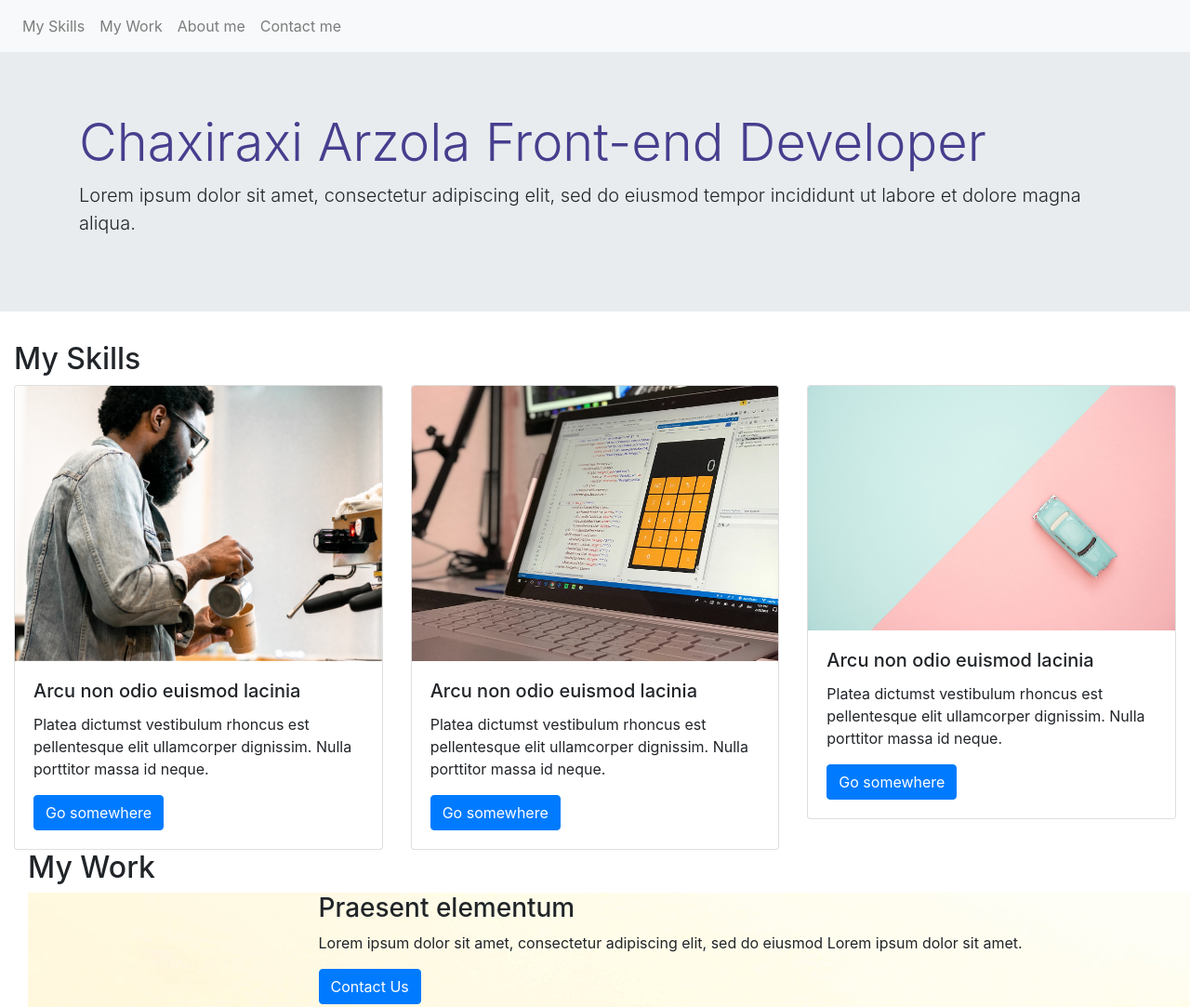
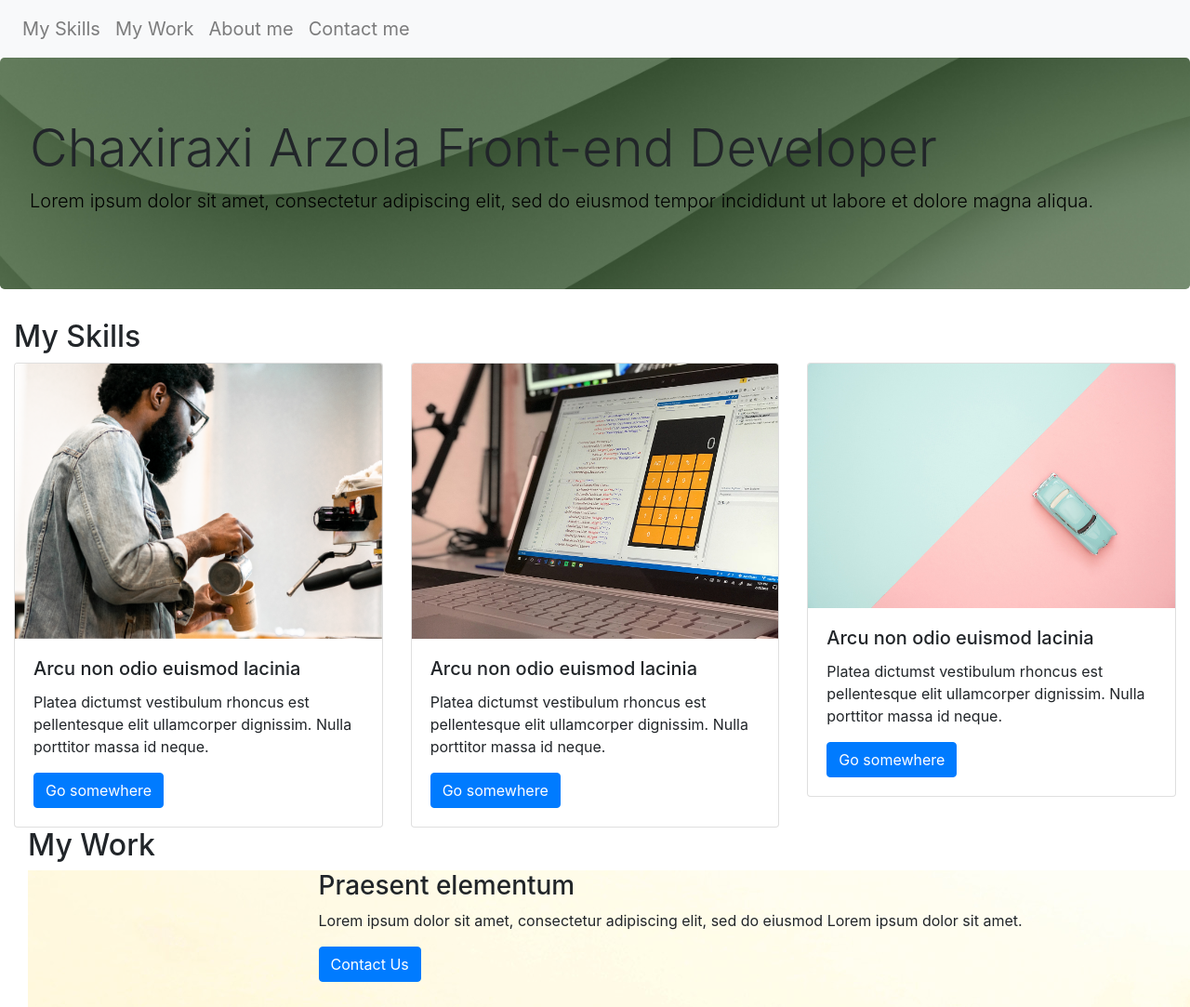
Before and after one commit to Chaxiraxad/Module-3-Challenge, a plain HTML site: page index.html in a window 1280 px wide. Shown: the top 1083 px of the page at 93% size. Drawn offline with nearby package versions, Linux system fonts and the light colour scheme.

Commit message:
add latest files

```diff
--- a/CSS/style.css
+++ b/CSS/style.css
@@ -1,12 +1,31 @@
-h1 {
-    color: rgb(71, 62, 142);
+
+
+.nav-item {
+    font-size: 20px;
+    color: rgb(97, 96, 96);
+
 }
 
-.navbar-brand {
-    font-size: 50px;
-    font-style: italic;
-    color: brown;
+.navbar-nav {
+    display: flex;
+    align-items: flex-start;
+}
 
-
+.display-4, {
+    font-size: 50px ;
+    color: rgb(18, 17, 17);
+    justify-content: center;
 
 }
+
+.lead {
+    color: black;
+   font-size: 20px;
+}
+
+.jumbotron {
+    background-color: transparent;
+    background: url("../images/jumbotron.jpg");
+    background-size: cover;
+    z-index: 10;
+}
--- a/index.html
+++ b/index.html
@@ -9,10 +9,11 @@
 
     <!-- Bootstrap CSS -->
     <link rel="stylesheet" href="https://stackpath.bootstrapcdn.com/bootstrap/4.3.1/css/bootstrap.min.css"
-        integrity="sha384-ggOyR0iXCbMQv3Xipma34MD+dH/1fQ784/j6cY/iJTQUOhcWr7x9JvoRxT2MZw1T" crossorigin="anonymous">
-    <link href="https://fonts.googleapis.com/css?family=Montserrat" rel="stylesheet">
-    <link rel="stylesheet" href="css/style.css">
-    <script src="https://kit.fontawesome.com/yourcode.js" crossorigin="anonymous"></script>
+    integrity="sha384-ggOyR0iXCbMQv3Xipma34MD+dH/1fQ784/j6cY/iJTQUOhcWr7x9JvoRxT2MZw1T" crossorigin="anonymous">
+  <link href="https://fonts.googleapis.com/css?family=Anton|Jura&display=swap" rel="stylesheet">
+  <link rel="stylesheet" href="css/index.css">
+  <link href="CSS/style.css" rel="stylesheet">
+
 
     <title> CA Portofolio</title>
 </head>
@@ -47,12 +48,12 @@
 
     <!-- Jumboyton -->
 
-        <div class="jumbotron jumbotron-fluid">
-  <div class="container">
-    <h1 class="display-4">Chaxiraxi Arzola Front-end Developer</h1>
-    <p class="lead">Lorem ipsum dolor sit amet, consectetur adipiscing elit, sed do eiusmod tempor incididunt ut labore et dolore magna aliqua.</p>
-  </div>
-</div>
+    <div class="jumbotron">
+         <div class="container_jumbotron">
+            <h1 class="display-4">Chaxiraxi Arzola Front-end Developer</h1>
+            <p class="lead">Lorem ipsum dolor sit amet, consectetur adipiscing elit, sed do eiusmod tempor incididunt ut labore et dolore magna aliqua.</p>
+        </div>
+    </div>
 <!-- End of Jumboyton -->
 
 <!-- Cards-->
```
Also changed, not shown: Images/jumbotron.jpg (added).
